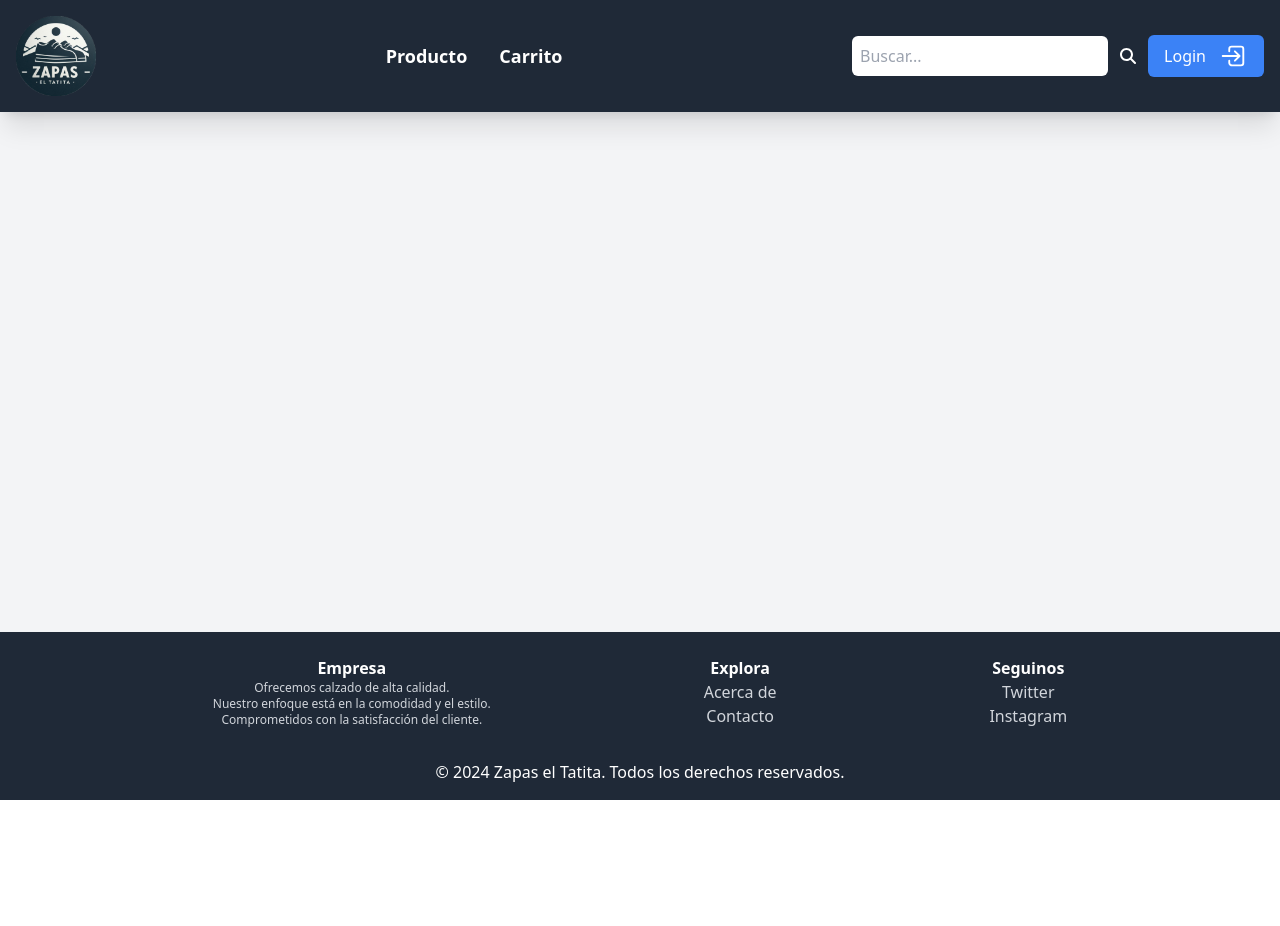
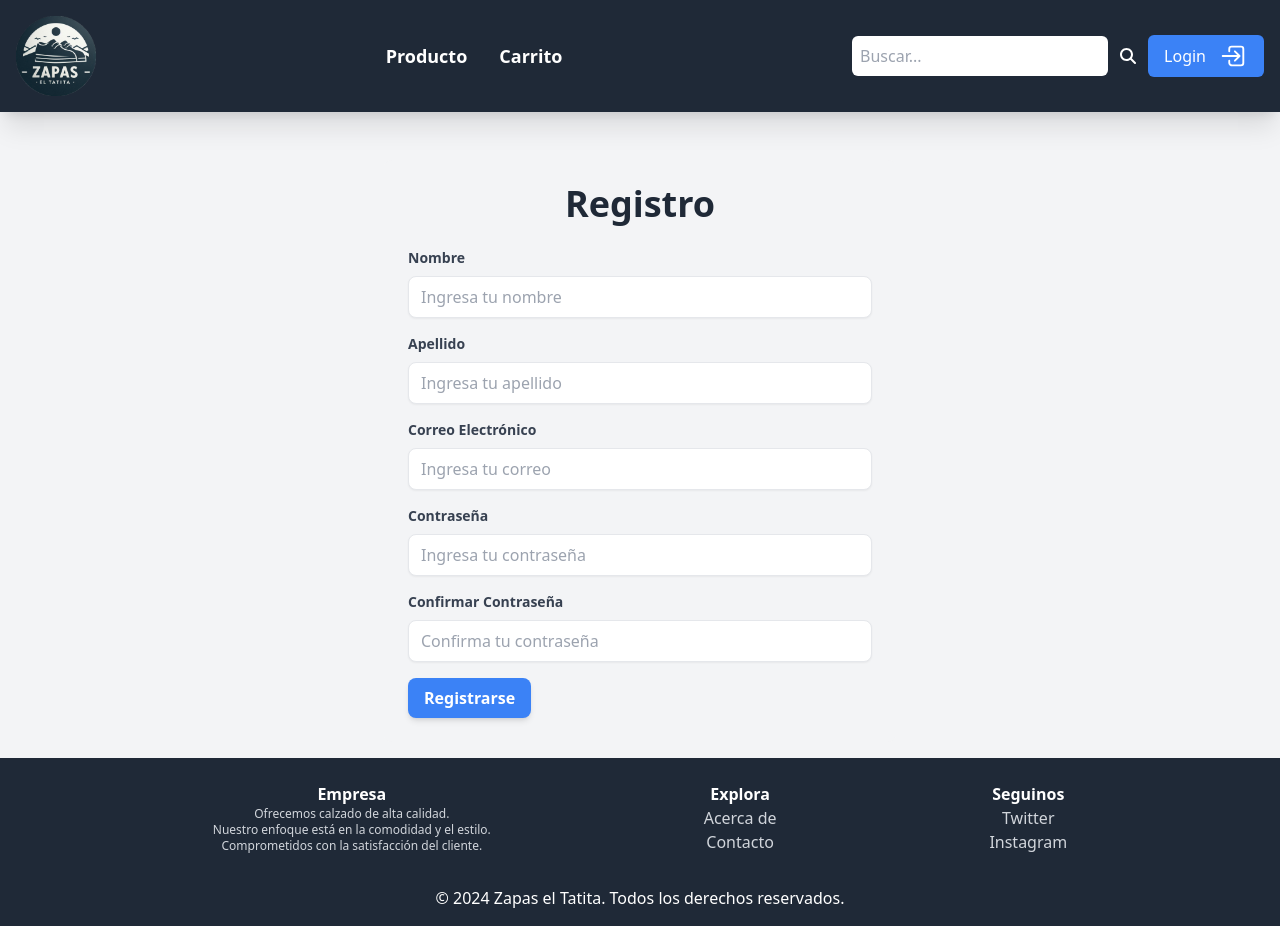
Before and after one commit to DieFerre12/apiFront, a React (Vite) app in the folder client/marketplace/: page /views/register in a window 1280 px wide. Before the commit the page ends 800 px from the top, so only its background shows below. Built offline with nearby package versions, Linux system fonts and the light colour scheme.

Commit message:
register

```diff
--- a/client/marketplace/src/App.jsx
+++ b/client/marketplace/src/App.jsx
@@ -1,4 +1,3 @@
-// src/App.jsx
 import React, { useState } from "react";
 import { Routes, Route, useNavigate, useLocation } from "react-router-dom";
 import Navigation from "./components/Navigation";
@@ -10,6 +9,7 @@ import ProductList from "./components/Product/ProductList"; // Asegúrate de que
 import ProductDetail from "./components/Product/ProductDetail"; // Asegúrate de que la ruta sea correcta
 import SizeSelector from "./components/Product/Size";
 import PostList from "./components/PostCarpet/PostList";
+import Register from "./views/Register"; // Importa el componente Register
 
 const App = () => {
   const [isLoginOpen, setIsLoginOpen] = useState(false); // Estado para controlar el modal de login
@@ -33,10 +33,11 @@ const App = () => {
           <Route path="/" element={<Home />} /> {/* Ruta principal */}
           <Route path="/product" element={<ProductList />} /> {/* Ruta de productos */}
           <Route path="/product/:model" element={<ProductDetail />} /> {/* Ruta de detalles por modelo */}
+          <Route path="/views/register" element={<Register />} /> {/* Ruta de registro */}
         </Routes>
       </div>
       <Footer />
-      <LoginModal isOpen={isLoginOpen} onClose={handleCloseLogin} /> {/* Modal de Login */}
+      <LoginModal isOpen={isLoginOpen} onClose={handleCloseLogin} /> {/* Modal de login */}
     </div>
   );
 };
--- a/client/marketplace/src/components/Login.jsx
+++ b/client/marketplace/src/components/Login.jsx
@@ -1,5 +1,5 @@
-// src/components/LoginModal.jsx
 import React, { useState } from "react";
+import { Link } from "react-router-dom";
 
 const LoginModal = ({ isOpen, onClose }) => {
   const [email, setEmail] = useState("");
@@ -64,6 +64,14 @@ const LoginModal = ({ isOpen, onClose }) => {
             </button>
           </div>
         </form>
+        <div className="mt-4 text-center">
+          <Link
+            to="/views/Register"
+            className="text-blue-500 hover:text-blue-700 transition duration-300"
+          >
+            Registrarme
+          </Link>
+        </div>
       </div>
     </div>
   );
--- a/client/marketplace/src/components/Product/ProductDetail.jsx
+++ b/client/marketplace/src/components/Product/ProductDetail.jsx
@@ -62,6 +62,11 @@ const ProductDetail = () => {
 
   const selectedProduct = products[0]; // Usar el primer producto como referencia
 
+  // Función para formatear el tamaño
+  const formatSize = (size) => {
+    return size.replace("SIZE_", "Talle ");
+  };
+
   return (
     <div className="container mx-auto p-6 bg-gray-100 rounded-lg mt-8 max-w-5xl">
       <h1 className="text-4xl font-bold text-gray-800 mb-6">
@@ -71,10 +76,10 @@ const ProductDetail = () => {
       <div className="flex flex-col md:flex-row md:space-x-8">
         <div className="md:w-1/3 mb-4">
           <img
-            src={selectedProduct.imageUrl}
+            src="https://nikearprod.vtexassets.com/arquivos/ids/1021645-1200-1200?width=1200&height=1200&aspect=true"
             alt={selectedProduct.model}
             className="w-full h-auto object-cover rounded-lg shadow-lg mb-4 cursor-pointer"
-            onClick={() => handleImageClick(selectedProduct.imageUrl)}
+            onClick={() => handleImageClick("https://nikearprod.vtexassets.com/arquivos/ids/1021645-1200-1200?width=1200&height=1200&aspect=true")}
           />
         </div>
 
@@ -104,7 +109,7 @@ const ProductDetail = () => {
               <option value="">Selecciona un talle</option>
               {Object.entries(sizeStockMap).map(([size, stock]) => (
                 <option key={size} value={size} disabled={stock === 0}>
-                  Talle {size} - {stock > 0 ? `${stock} en stock` : "Agotado"}
+                  {formatSize(size)} {stock === 0 && "- Sin stock"}
                 </option>
               ))}
             </select>
@@ -123,7 +128,7 @@ const ProductDetail = () => {
 
       {showImageModal && (
         <div className="fixed inset-0 flex items-center justify-center bg-black bg-opacity-50 z-50">
-          <div className="relative bg-white p-4 rounded">
+          <div className="relative bg-white p-4 rounded max-w-3xl mx-auto">
             <button
               onClick={closeImageModal}
               className="absolute top-2 right-2 text-red-600"
@@ -133,7 +138,7 @@ const ProductDetail = () => {
             <img
               src={selectedImage}
               alt="Imagen seleccionada"
-              className="w-full h-auto"
+              className="w-full h-auto max-h-screen"
             />
           </div>
         </div>
--- /dev/null
+++ b/client/marketplace/src/views/Register.jsx
@@ -0,0 +1,189 @@
+import React, { useState } from "react";
+import { useNavigate } from "react-router-dom";
+
+const Register = () => {
+  const [formData, setFormData] = useState({
+    firstName: "",
+    lastName: "",
+    email: "",
+    password: "",
+    confirmPassword: "",
+    role: "USER",
+  });
+  const [errors, setErrors] = useState({});
+  const navigate = useNavigate();
+
+  // Manejar cambios en los campos de entrada
+  const handleChange = (e) => {
+    const { name, value } = e.target;
+    setFormData({ ...formData, [name]: value });
+  };
+
+  // Validación de la contraseña
+  const validatePassword = (password) => {
+    const passwordRegex =
+      /^(?=.*[a-z])(?=.*[A-Z])(?=.*\d)(?=.*[@$!%*?&])[A-Za-z\d@$!%*?&]{8,}$/;
+    return passwordRegex.test(password);
+  };
+
+  // Manejar el envío del formulario
+  const handleSubmit = async (e) => {
+    e.preventDefault();
+    const newErrors = {};
+
+    if (!validatePassword(formData.password)) {
+      newErrors.password =
+        "La contraseña debe tener al menos 8 caracteres, una letra mayúscula, una letra minúscula, un número y un carácter especial.";
+    }
+
+    if (formData.password !== formData.confirmPassword) {
+      newErrors.confirmPassword = "Las contraseñas no coinciden.";
+    }
+
+    if (Object.keys(newErrors).length > 0) {
+      setErrors(newErrors);
+      return;
+    }
+
+    const API_URL = "http://localhost:4002/api/v1/auth/register";
+
+    try {
+      const response = await fetch(API_URL, {
+        method: "POST",
+        headers: {
+          "Content-Type": "application/json",
+        },
+        body: JSON.stringify({
+          firstname: formData.firstName,
+          lastname: formData.lastName,
+          email: formData.email,
+          password: formData.password,
+          role: "USER",
+        }),
+      });
+
+      if (!response.ok) {
+        const errorData = await response.json().catch(() => {
+          throw new Error("Error en el registro");
+        });
+        throw new Error(errorData.message || "Error en el registro");
+      }
+
+      const data = await response.json();
+      console.log("Registro exitoso:", data);
+
+      // Guardar token JWT en el almacenamiento local
+      localStorage.setItem("token", data.token);
+
+      // Redirigir a la página de inicio de sesión
+      navigate("/product");
+    } catch (error) {
+      console.error("Error en el registro:", error);
+      setErrors({
+        api: error.message || "Error en el registro. Por favor, inténtalo de nuevo.",
+      });
+    }
+  };
+
+  return (
+    <div className="container mx-auto p-6 bg-gray-100 rounded-lg mt-8 max-w-lg">
+      <h1 className="text-4xl font-bold text-gray-800 mb-6 text-center">Registro</h1>
+      <form onSubmit={handleSubmit}>
+        <div className="mb-4">
+          <label htmlFor="firstName" className="block text-gray-700 text-sm font-bold mb-2">
+            Nombre
+          </label>
+          <input
+            type="text"
+            id="firstName"
+            name="firstName"
+            value={formData.firstName}
+            onChange={handleChange}
+            required
+            className="w-full px-3 py-2 border rounded-lg shadow-sm focus:outline-none focus:ring focus:ring-blue-300"
+            placeholder="Ingresa tu nombre"
+          />
+        </div>
+
+        <div className="mb-4">
+          <label htmlFor="lastName" className="block text-gray-700 text-sm font-bold mb-2">
+            Apellido
+          </label>
+          <input
+            type="text"
+            id="lastName"
+            name="lastName"
+            value={formData.lastName}
+            onChange={handleChange}
+            required
+            className="w-full px-3 py-2 border rounded-lg shadow-sm focus:outline-none focus:ring focus:ring-blue-300"
+            placeholder="Ingresa tu apellido"
+          />
+        </div>
+
+        <div className="mb-4">
+          <label htmlFor="email" className="block text-gray-700 text-sm font-bold mb-2">
+            Correo Electrónico
+          </label>
+          <input
+            type="email"
+            id="email"
+            name="email"
+            value={formData.email}
+            onChange={handleChange}
+            required
+            className="w-full px-3 py-2 border rounded-lg shadow-sm focus:outline-none focus:ring focus:ring-blue-300"
+            placeholder="Ingresa tu correo"
+          />
+        </div>
+
+        <div className="mb-4">
+          <label htmlFor="password" className="block text-gray-700 text-sm font-bold mb-2">
+            Contraseña
+          </label>
+          <input
+            type="password"
+            id="password"
+            name="password"
+            value={formData.password}
+            onChange={handleChange}
+            required
+            className="w-full px-3 py-2 border rounded-lg shadow-sm focus:outline-none focus:ring focus:ring-blue-300"
+            placeholder="Ingresa tu contraseña"
+          />
+          {errors.password && <p className="text-red-500 text-xs mt-2">{errors.password}</p>}
+        </div>
+
+        <div className="mb-4">
+          <label htmlFor="confirmPassword" className="block text-gray-700 text-sm font-bold mb-2">
+            Confirmar Contraseña
+          </label>
+          <input
+            type="password"
+            id="confirmPassword"
+            name="confirmPassword"
+            value={formData.confirmPassword}
+            onChange={handleChange}
+            required
+            className="w-full px-3 py-2 border rounded-lg shadow-sm focus:outline-none focus:ring focus:ring-blue-300"
+            placeholder="Confirma tu contraseña"
+          />
+          {errors.confirmPassword && <p className="text-red-500 text-xs mt-2">{errors.confirmPassword}</p>}
+        </div>
+
+        {errors.api && <p className="text-red-500 text-xs mt-2">{errors.api}</p>}
+
+        <div className="flex items-center justify-between">
+          <button
+            type="submit"
+            className="bg-blue-500 hover:bg-blue-600 text-white font-bold py-2 px-4 rounded-lg shadow-md transition duration-300"
+          >
+            Registrarse
+          </button>
+        </div>
+      </form>
+    </div>
+  );
+};
+
+export default Register;
```
